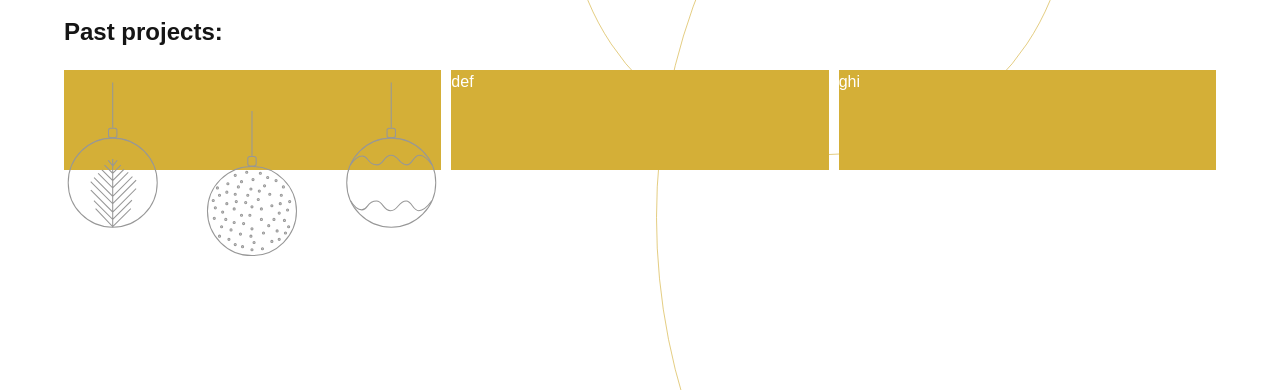
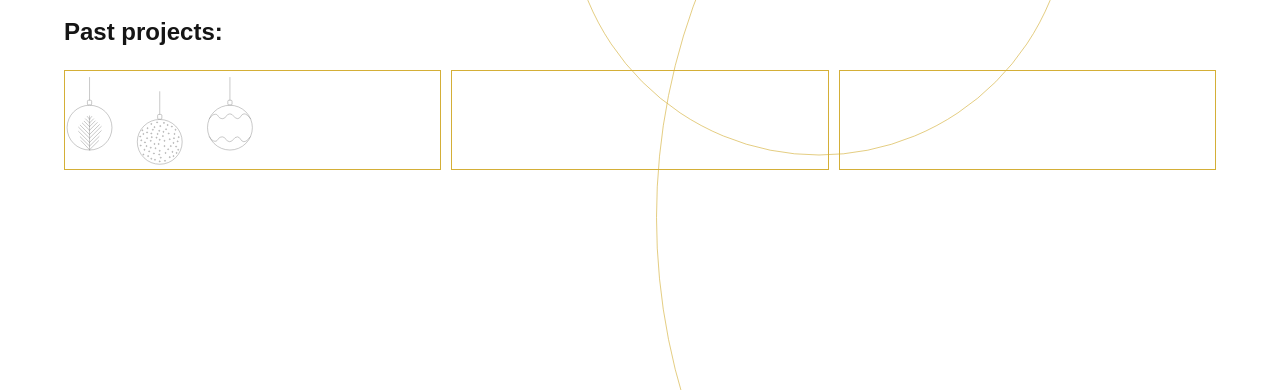
Before and after one commit to aiwatko/aiwatko.github.io, a website built with webpack: page src/index.html in a window 1280 px wide. Shown: the part 410-800 px from the top of the page. Built offline with nearby package versions, Linux system fonts and the light colour scheme; some packages are replaced by stand-ins of ours.

Commit message:
Improve svg

```diff
--- a/src/css/main.scss
+++ b/src/css/main.scss
@@ -115,8 +115,14 @@ body {
         }
 
         &-project {
-            background: $linkcolorlight;
+            border: 1px solid $linkcolorlight;
             color: white;
+        }
+
+        &-img {
+            height: 100%;
+            width: auto;
+            stroke: $linkcolorlight;
         }
     }
 
--- a/src/index.html
+++ b/src/index.html
@@ -39,7 +39,7 @@
                 <h2>Past projects:</h2>
                 <div class="t-home__work-container">
                     <div class="t-home__work-project">
-                       <img src="img/samichlous.svg" alt="Christmas bulbs">
+                       <img class="t-home__work-img" src="img/samichlous.svg" alt="Christmas bulbs">
                     </div>
                     <div class="t-home__work-project">def</div>
                     <div class="t-home__work-project">ghi</div>
```
Also changed, not shown: src/img/samichlous.svg.
